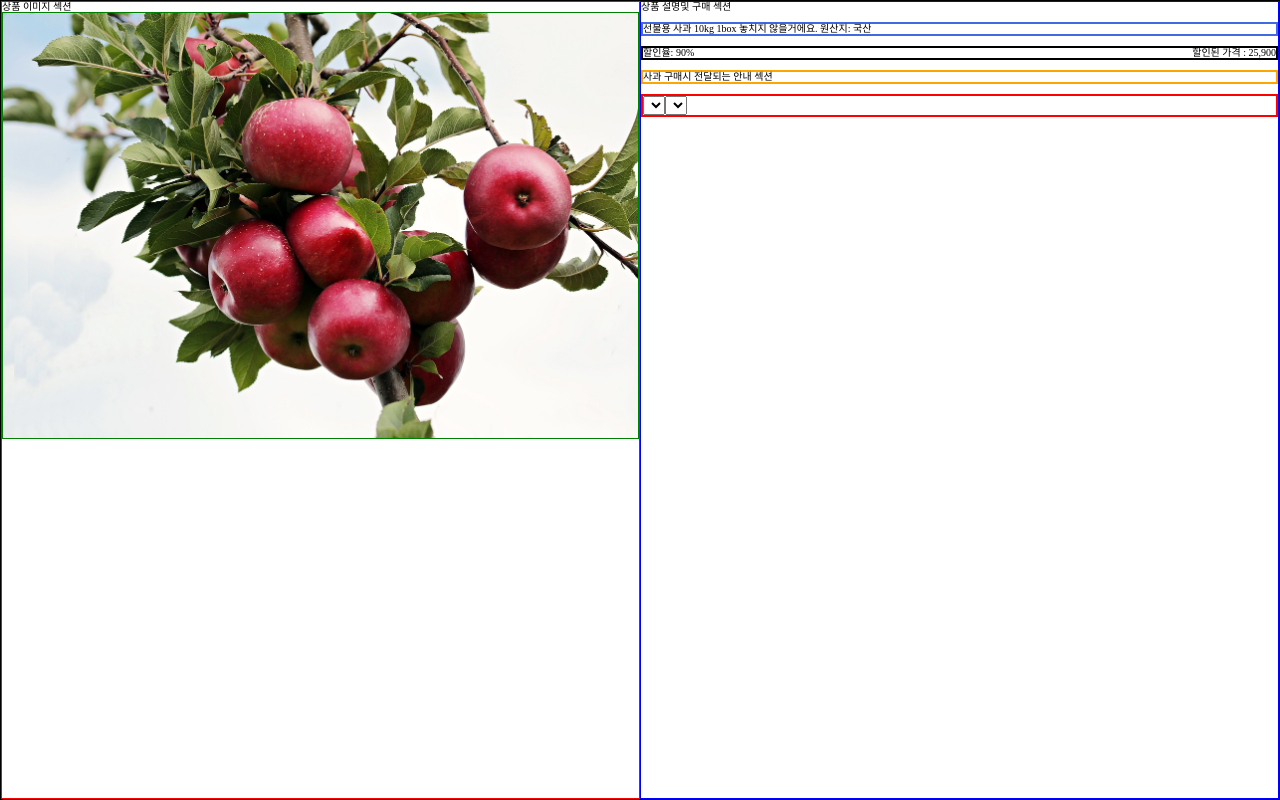
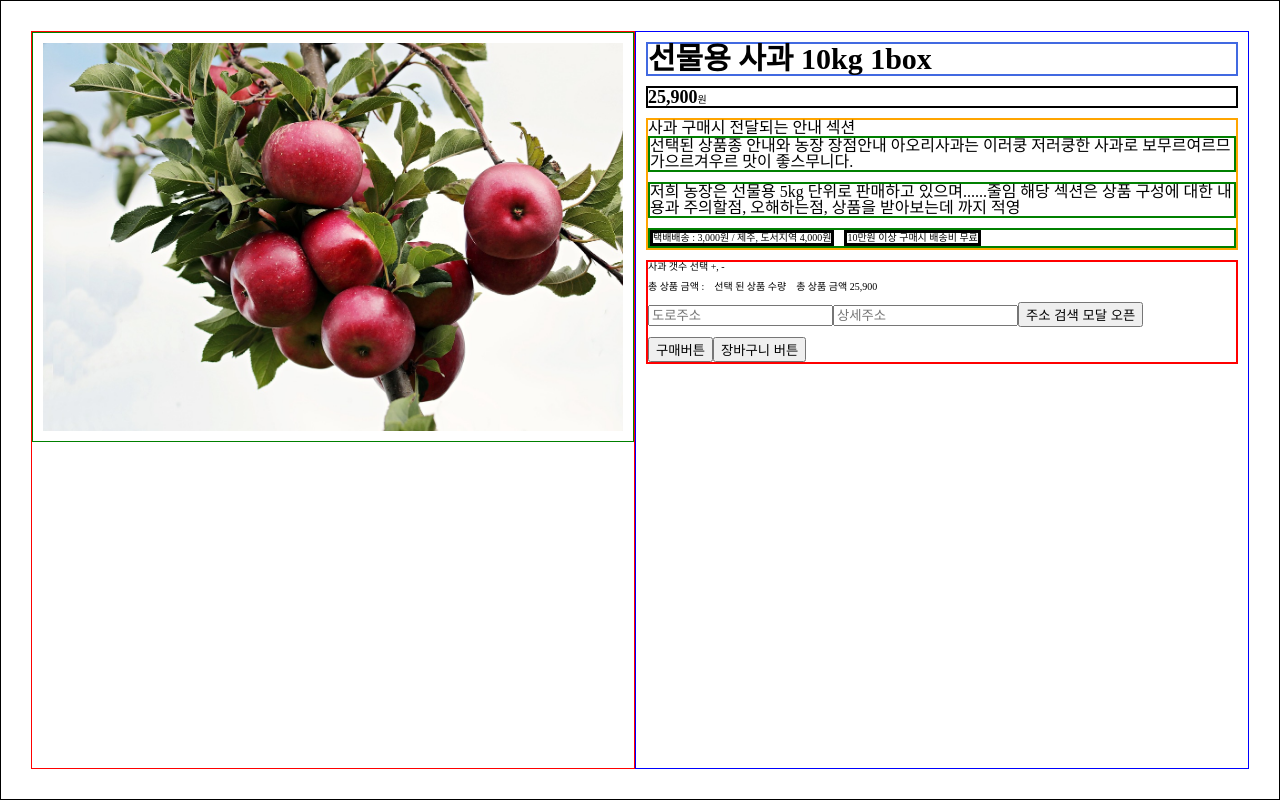
Before and after one commit to Farm-Apple/Apple_FE, a React (Vite) app: page /Detail in a window 1280 px wide. Built offline with nearby package versions, Linux system fonts and the light colour scheme; no server answers.

Commit message:
style : ProductDetail page layout 작업

```diff
--- a/src/page/DetailBoard/index.tsx
+++ b/src/page/DetailBoard/index.tsx
@@ -1,13 +1,14 @@
 import { useEffect } from 'react';
-import { getProductDetail } from '../../api/auth/product';
+import { getProductDetail } from '@src/api/auth/product';
 import appleimg from '@img/main_apple.jpg';
 import styled from 'styled-components';
-
+/* Layout */
 const Container = styled.div`
   border: 1px solid #000; /* 삭제예정 */
   display: flex;
   height: 100vh;
   width: 100vw;
+  padding: 3rem 3rem;
 `;
 /* 상품 이미지 */
 const ProductImgSection = styled.section`
@@ -15,40 +16,90 @@ const ProductImgSection = styled.section`
   width: 100%;
   display: flex;
   flex-direction: column;
+  max-height: 80rem;
 `;
-const ProductImg = styled.div`
+const ProductImg = styled.figure`
   border: 1px solid green; /* 삭제예정 */
-  width: 100%;
+  max-width: 80rem;
+  margin: 0 auto;
+  padding: 1rem;
   img {
     width: 100%;
     height: 100%;
     object-fit: cover;
   }
 `;
-/* 상품 설명 및 구매섹션 */
+/* 상품 설명 및 구매 섹션 */
 const ProductDescSection = styled.section`
   border: 1px solid blue;
   width: 100%;
+  max-height: 80rem;
+  display: flex;
+  flex-direction: column;
+  gap: 10px;
+  padding: 1rem;
+`;
+const ProductName = styled.div`
+  border: 2px solid royalblue;
+  font-size: 3rem;
+  font-weight: 900;
+`;
+const PriceContainer = styled.div`
+  border: 2px solid #000;
+`;
+const ProductPrice = styled.div`
+  font-size: 1.8rem;
+  font-weight: 600;
+  span {
+    font-size: 1rem;
+    font-weight: 500;
+  }
+`;
+/* 상품 안내 섹션 */
+const ProudctDescContainer = styled.div`
+  border: 2px solid orange;
+  font-size: 1.6rem;
+  div {
+    border: 2px solid green;
+    margin-bottom: 10px;
+    &:nth-child(3) {
+      margin-bottom: 0;
+      display: flex;
+      flex-direction: row;
+      gap: 10px;
+      span {
+        font-size: 1rem;
+        border: 3px solid #000;
+      }
+    }
+  }
+`;
+/* 구매상품 상세 선택 섹션 */
+const DetailSelectContainer = styled.div`
+  border: 2px solid red;
+  form {
+    display: flex;
+    flex-direction: column;
+    gap: 10px;
+  }
+`;
+const ProductSelect = styled.div``;
+const PurchaseContainer = styled.div`
   display: flex;
   flex-direction: column;
   gap: 10px;
 `;
-const ProductName = styled.div`
-  border: 2px solid royalblue;
-`;
-const PriceContainer = styled.div`
-  border: 2px solid #000;
+
+/* 최종 구매(상품 갯수, 최종금액 확인 후 구매까지) 선택 섹션 */
+const FinalProductContainer = styled.div`
   display: flex;
   flex-direction: row;
-  justify-content: space-between;
+  gap: 10px;
 `;
-const ProductPrice = styled.div``;
-const PurchaseDesc = styled.div`
-  border: 2px solid orange;
-`;
-const DetailSelectContainer = styled.div`
-  border: 2px solid red;
-`;
+const FinalQuantity = styled.div``;
+const Amount = styled.div``;
+const BttonWrapper = styled.div``;
+const AdressSurchContainer = styled.div``;
 
 export default function DetailBoardPage() {
   const Detail = async () => {
@@ -61,34 +112,58 @@ export default function DetailBoardPage() {
   }, []);
   return (
     <Container>
-      <h2 className='hidden'>상품상세 및 구매 페이지</h2>
       {/* 상품 이미지 섹션 */}
       <ProductImgSection>
-        <h3>상품 이미지 섹션</h3>
+        <h3 className={'hidden'}>상품 이미지 섹션</h3>
         <ProductImg>
           <img src={appleimg} alt='제품1 상세 사진' />
         </ProductImg>
       </ProductImgSection>
       {/* 상품 설명및 구매 섹션 */}
       <ProductDescSection>
-        <h3>상품 설명및 구매 섹션</h3>
-        <ProductName>
-          선물용 사과 10kg 1box 놓치지 않을거에요. 원산지: 국산
-        </ProductName>
+        <h3 className={'hidden'}>상품 설명및 구매 섹션</h3>
+        <ProductName>선물용 사과 10kg 1box</ProductName>
         <PriceContainer>
-          <div>할인율: 90%</div>
-          <ProductPrice>할인된 가격 : 25,900</ProductPrice>
+          <ProductPrice>
+            25,900
+            <span>원</span>
+          </ProductPrice>
         </PriceContainer>
-        <PurchaseDesc>사과 구매시 전달되는 안내 섹션</PurchaseDesc>
+        <ProudctDescContainer>
+          사과 구매시 전달되는 안내 섹션
+          <div>
+            선택된 상품종 안내와 농장 장점안내 아오리사과는 이러쿵 저러쿵한
+            사과로 보무르여르므가으르겨우르 맛이 좋스무니다.
+          </div>
+          <div>
+            저희 농장은 선물용 5kg 단위로 판매하고 있으며......줄임 해당 섹션은
+            상품 구성에 대한 내용과 주의할점, 오해하는점, 상품을 받아보는데 까지
+            적영
+          </div>
+          <div>
+            <span>택배배송 : 3,000원 / 제주, 도서지역 4,000원</span>
+            <span>10만원 이상 구매시 배송비 무료</span>
+          </div>
+        </ProudctDescContainer>
         <DetailSelectContainer>
-          <form action=''>
-            <label htmlFor=''></label>
-            <select name='' id=''>
-              사과 10kg
-            </select>
-            <select name='' id=''>
-              사과 5kg
-            </select>
+          <form>
+            <ProductSelect>사과 갯수 선택 +, -</ProductSelect>
+            <PurchaseContainer>
+              <FinalProductContainer>
+                <div>총 상품 금액 : </div>
+                <FinalQuantity>선택 된 상품 수량</FinalQuantity>
+                <Amount>총 상품 금액 25,900</Amount>
+              </FinalProductContainer>
+              <AdressSurchContainer>
+                <input type='text' placeholder='도로주소'/>
+                <input type="text" placeholder='상세주소'/>
+                <button type='button'>주소 검색 모달 오픈</button>
+              </AdressSurchContainer>
+              <BttonWrapper>
+                <button type='submit'>구매버튼</button>
+                <button type='button'>장바구니 버튼</button>
+              </BttonWrapper>
+            </PurchaseContainer>
           </form>
         </DetailSelectContainer>
       </ProductDescSection>
```
